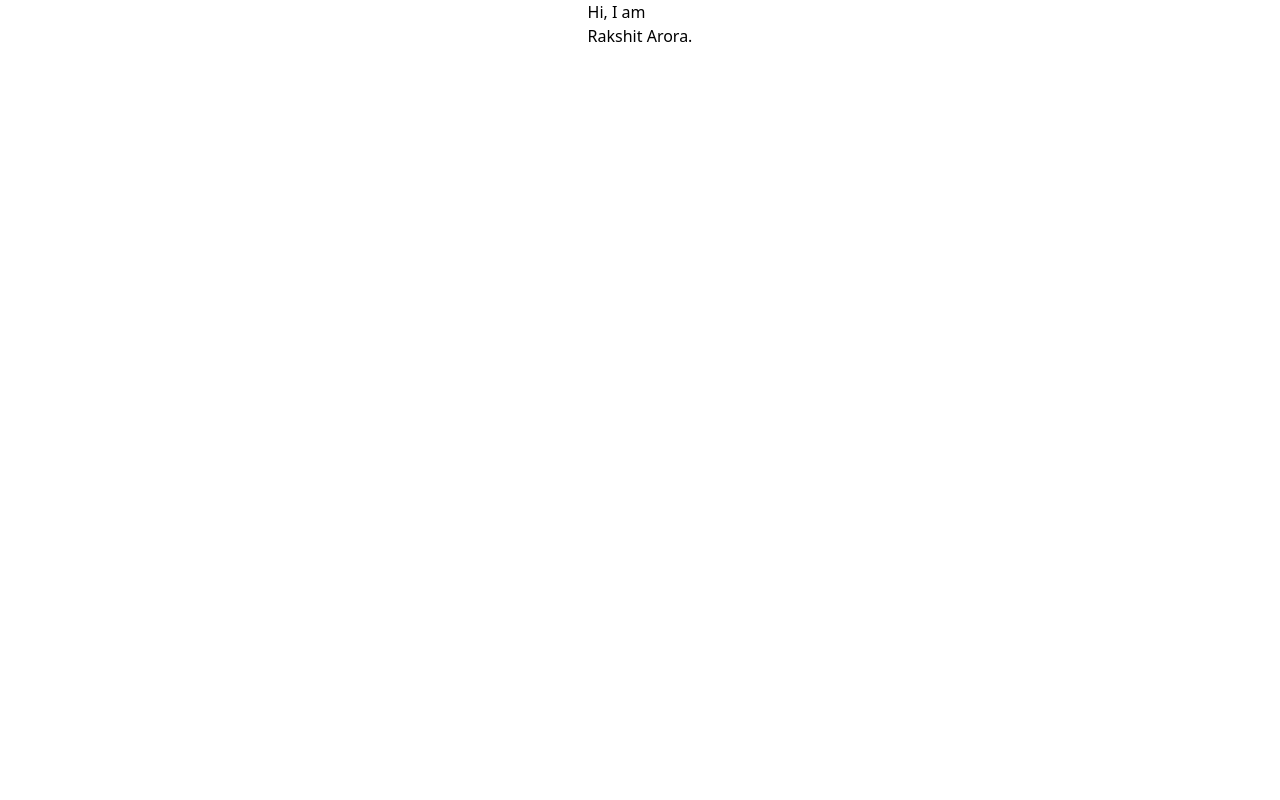
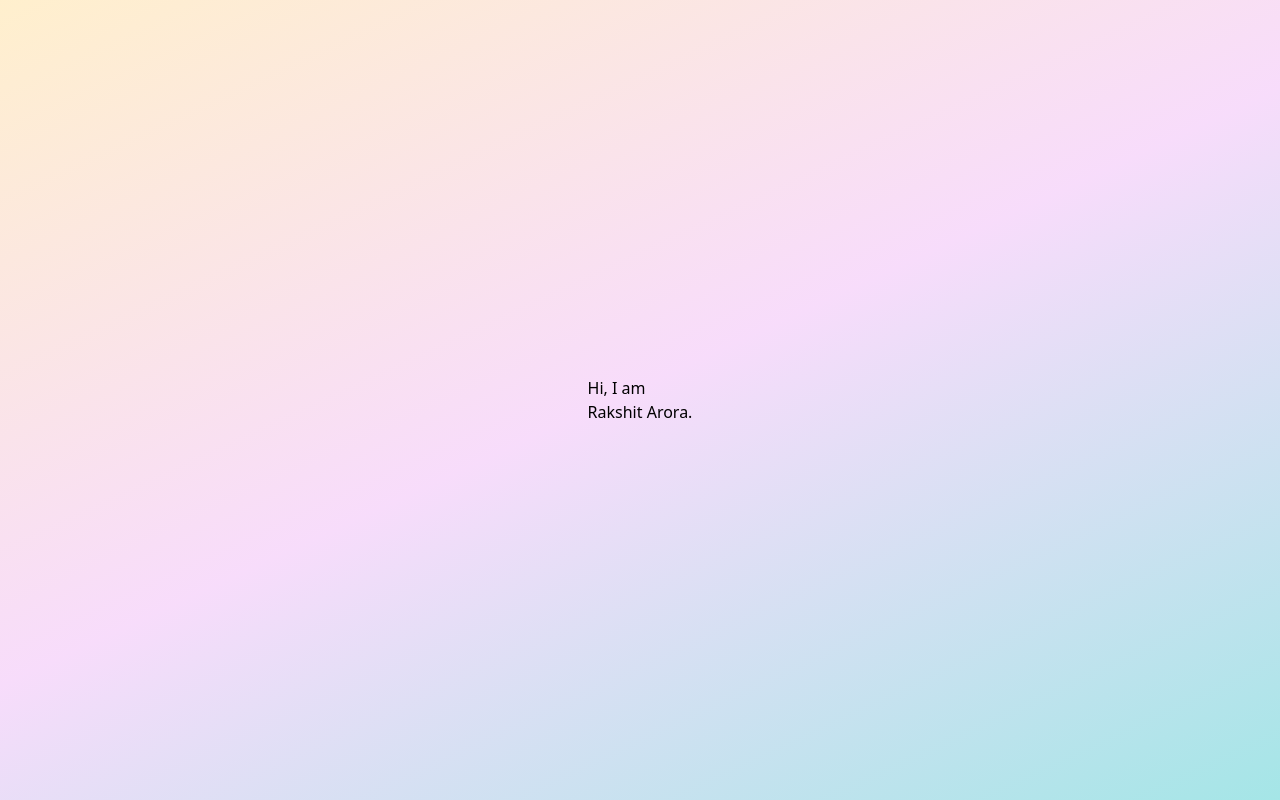
Before and after one commit to rakshit087/rakshit087.github.io, a Next.js app: page / in a window 1280 px wide. Built offline with nearby package versions, Linux system fonts and the light colour scheme.

Commit message:
Added gradient 🥹

```diff
--- a/src/components/Intro.tsx
+++ b/src/components/Intro.tsx
@@ -1,6 +1,6 @@
 export const Intro = () => {
   return (
-    <div id="intro" className="flex items-center justify-center h-sceen">
+    <div id="intro" className="flex items-center justify-center h-screen">
       <div>
         <p>Hi, I am</p>
         <p>Rakshit Arora.</p>
--- a/src/styles/globals.css
+++ b/src/styles/globals.css
@@ -1,3 +1,8 @@
 @tailwind base;
 @tailwind components;
 @tailwind utilities;
+
+#intro {
+    background: rgb(98,211,213);
+    background: linear-gradient(335deg, rgba(98,211,213,0.5760898109243697) 0%, rgba(235,164,244,0.3828125) 51%, rgba(255,237,197,0.8646052170868348) 100%);
+}
```
